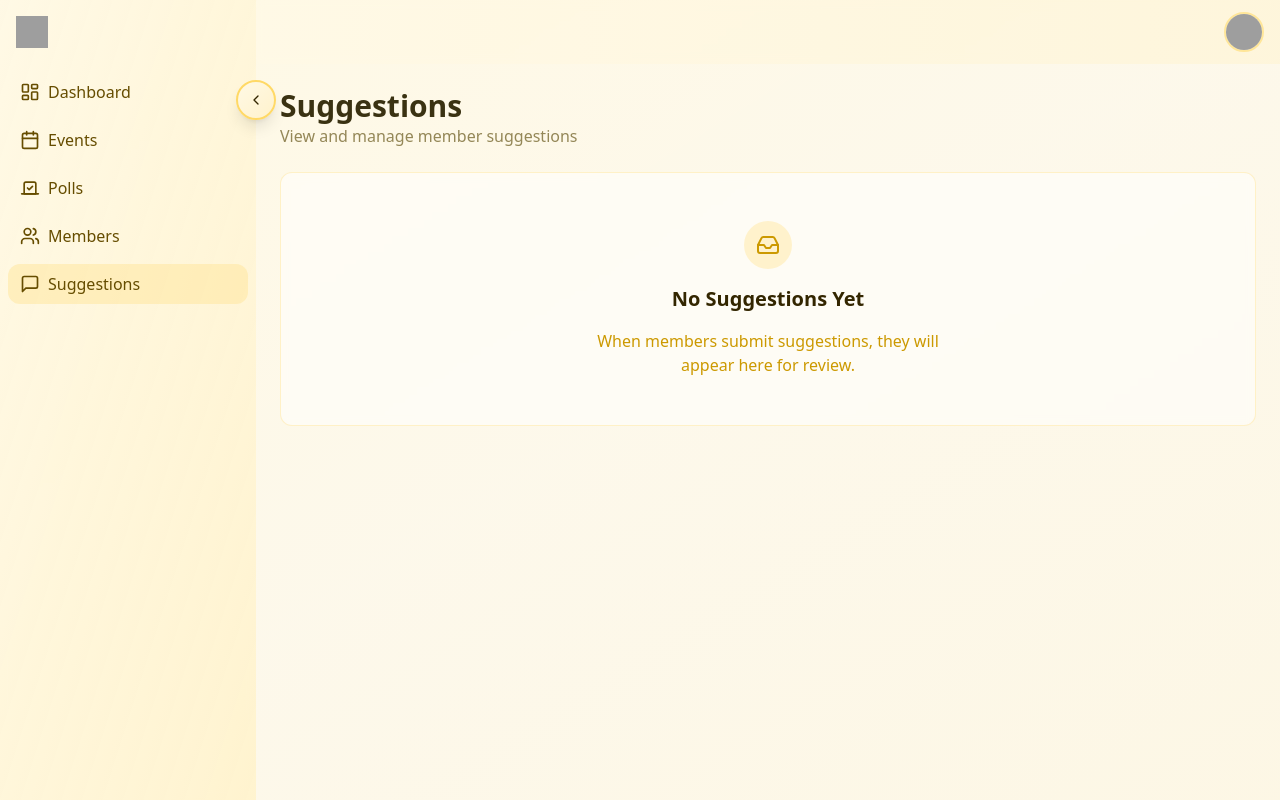
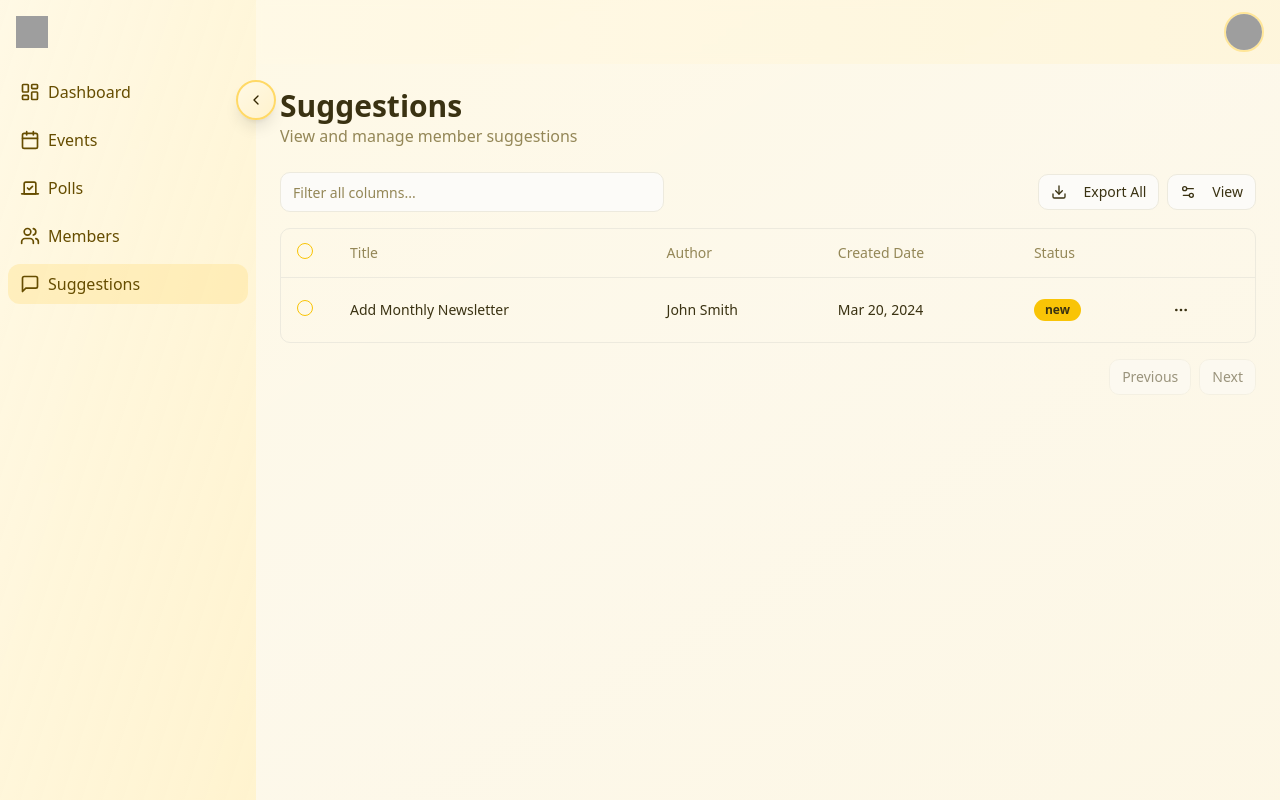
Before and after one commit to billionairedev24/youth-portal-harmony, a React (Vite) app: page /admin/suggestions in a window 1280 px wide. Built offline with nearby package versions, Linux system fonts and the light colour scheme; grey boxes are pictures that could not be loaded.

Commit message:
Add sample suggestion to table
This commit adds a sample suggestion to the suggestions store, allowing it to be displayed in the suggestions table for demonstration purposes.
[skip gpt_engineer]

```diff
--- a/src/stores/suggestions-store.ts
+++ b/src/stores/suggestions-store.ts
@@ -19,7 +19,17 @@ interface SuggestionsStore {
 }
 
 export const useSuggestionsStore = create<SuggestionsStore>((set) => ({
-  suggestions: [],
+  suggestions: [
+    {
+      id: "1",
+      title: "Add Monthly Newsletter",
+      description: "I suggest we start a monthly newsletter to keep all members updated about our activities and upcoming events. This would help improve communication and engagement within our community.",
+      authorId: "user123",
+      authorName: "John Smith",
+      createdAt: "2024-03-20T10:00:00.000Z",
+      status: "new"
+    }
+  ],
   addSuggestion: (suggestion) =>
     set((state) => ({
       suggestions: [
```
